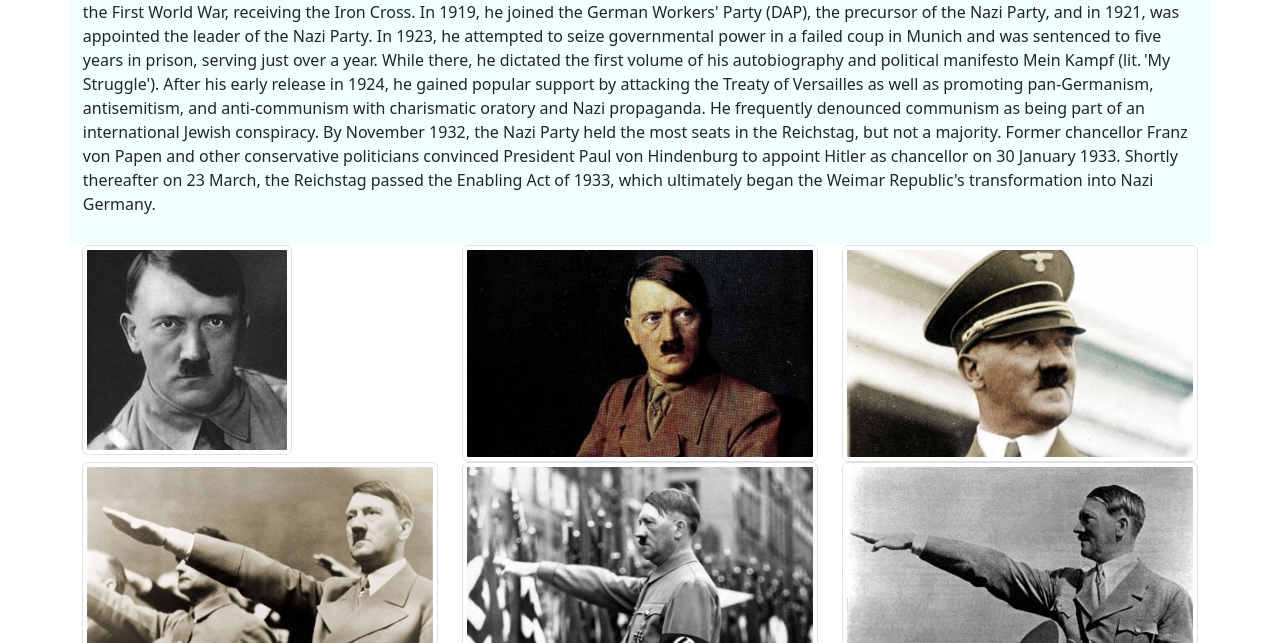
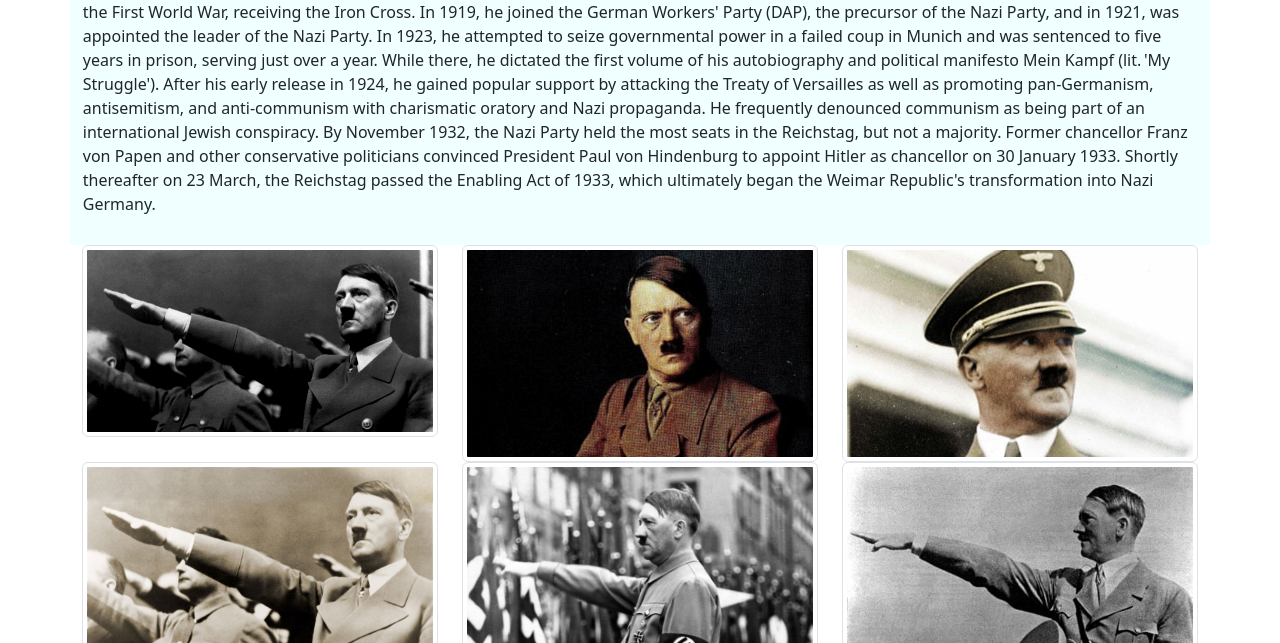
Before and after one commit to Sriharih/Rees, a plain HTML site: page index.html in a window 1280 px wide. Shown: the part 157-800 px from the top of the page. Drawn offline with nearby package versions, Linux system fonts and the light colour scheme.

Commit message:
Update index.html

```diff
--- a/index.html
+++ b/index.html
@@ -63,7 +63,7 @@
     <div class="container">
         <div class="row">
             <div class="col-md-4 col-sm-6 col-xs-12">
-                <img src="h10.jpg" class="img-thumbnail" alt="...">
+                <img src="h7.jpg" class="img-thumbnail" alt="...">
             </div>
             <div class="col-md-4 col-sm-6 col-xs-12">
                 <img src="h2.jpg" class="img-thumbnail" alt="...">
```
